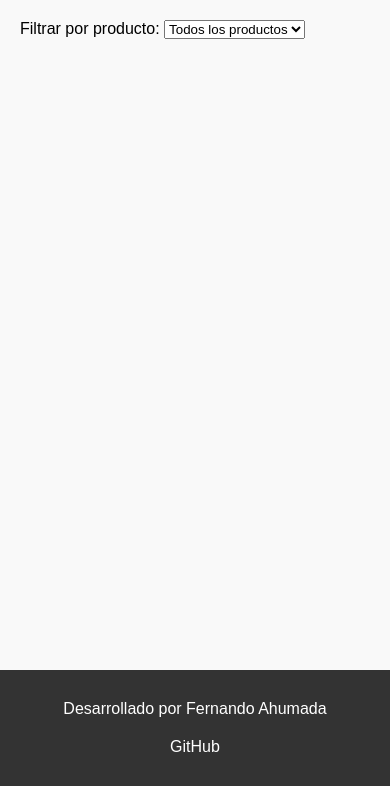
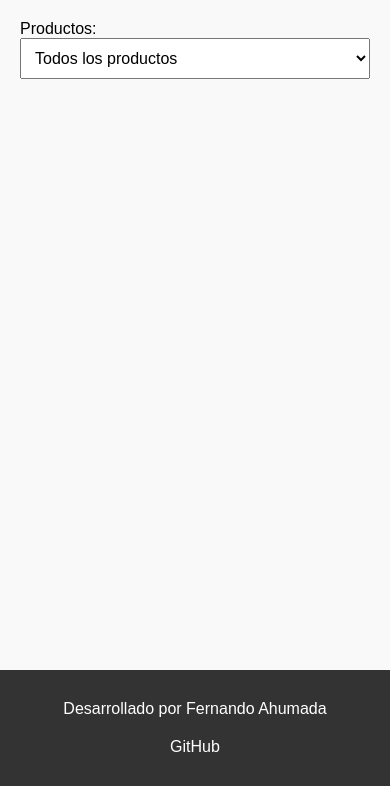
Before and after one commit to fahumada3/test6, a plain HTML site: page index.html in a window 390 px wide. Shown: the part 58-844 px from the top of the page. Drawn offline with Linux system fonts and the light colour scheme; no server answers.

Commit message:
cambios en el selec para la pantalla mas pequeña

```diff
--- a/index.html
+++ b/index.html
@@ -15,7 +15,7 @@
 
     <main>
         <section class="filter">
-            <label for="product-filter">Filtrar por producto:</label>
+            <label for="product-filter">Productos:</label>
             <select id="product-filter">
                 <option value="all">Todos los productos</option>
             </select>
--- a/styles.css
+++ b/styles.css
@@ -39,6 +39,14 @@ main {
 
 .filter {
     margin-bottom: 20px;
+}
+
+.filter select {
+    width: 100%; /* Ajuste responsivo para pantallas pequeñas */
+    padding: 10px;
+    font-size: 16px;
+    max-width: 400px; /* Limitar el ancho máximo en pantallas grandes */
+    margin: 0 auto;
 }
 
 .products-grid {
@@ -111,6 +119,11 @@ footer .social-links a:hover {
         align-items: center;
     }
 
+    .filter select {
+        width: 100%; /* Asegura que el select ocupe el ancho completo en pantallas pequeñas */
+        max-width: none; /* Elimina cualquier restricción de ancho máximo */
+    }
+
     .products-grid {
         grid-template-columns: 1fr;
     }
```
